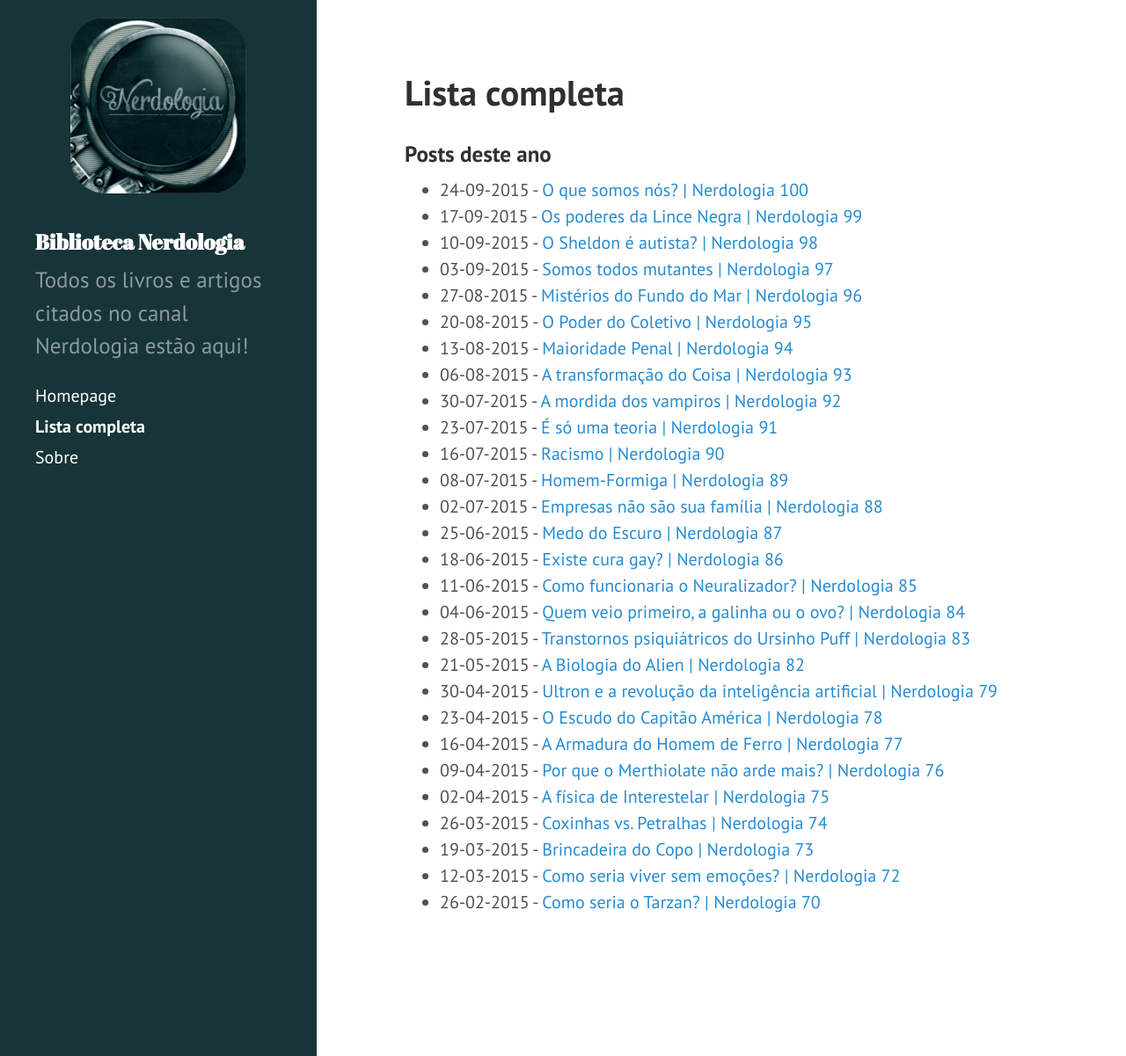
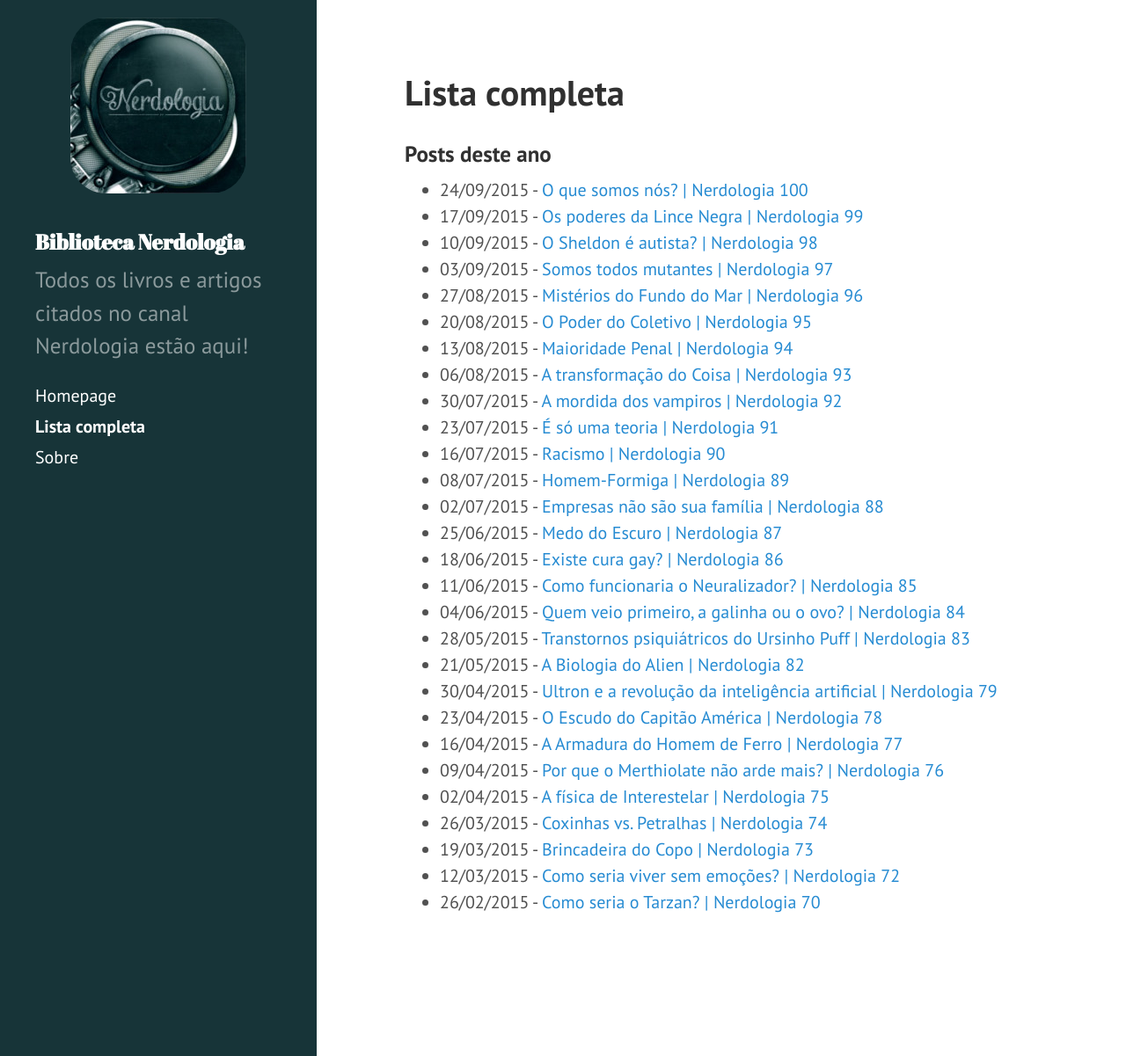
Before and after one commit to herodrigues/bibliotecanerdologia, a Jekyll site: the page built from archive.html, in a window 1280 px wide and 1201 px high. Shown: the whole window at 88% size. Built offline with Jekyll 4.4.1, drawn with Linux system fonts in a browser that asks for light colours; Markdown is read by kramdown in place of the engine named in the settings; part of the change alters nothing that is shown.

```diff
--- a/archive.html
+++ b/archive.html
@@ -19,9 +19,9 @@ permalink: /listacompleta/
       {% endif %}
     {% endunless %}
       {% if post.external-url %}
-          <li><time>{{ post.date | date:"%d-%m-%Y" }} - </time> <a href="{{ site.baseurl }}{{ post.external-url | xml_escape }}" title="{{ post.title | xml_escape }}">{{ post.title | xml_escape }}</a></li>
+          <li><time>{{ post.date | date:"%d/%m/%Y" }} - </time> <a href="{{ site.baseurl }}{{ post.external-url | xml_escape }}" title="{{ post.title | xml_escape }}">{{ post.title | xml_escape }}</a></li>
       {% else %}
-          <li><time>{{ post.date | date:"%d-%m-%Y" }} - </time> <a href="{{ site.baseurl }}{{ post.url | xml_escape }}" title="{{ post.title | xml_escape }}">{{ post.title | xml_escape }}</a></li>
+          <li><time>{{ post.date | date:"%d/%m/%Y" }} - </time> <a href="{{ site.baseurl }}{{ post.url | xml_escape }}" title="{{ post.title | xml_escape }}">{{ post.title | xml_escape }}</a></li>
       {% endif %}
   {% endfor %}
   </ul>
```
